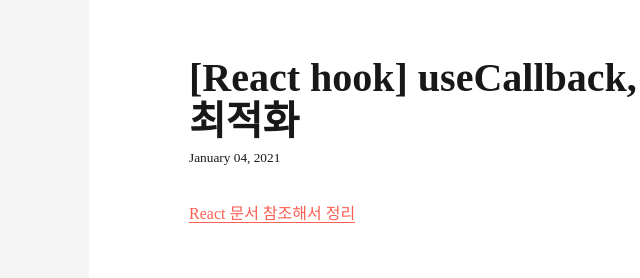
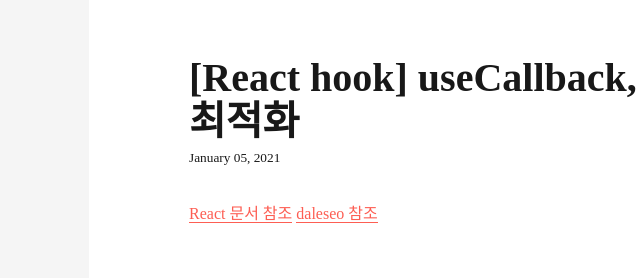
Before and after one commit to MinByeongChan/minbyeongchan.github.io, a Gatsby site: page /react-ch15-useCallback-post/ in a window 1280 px wide. Shown: the top 278 px of the page, 291-931 px from the left. Built offline with nearby package versions, Linux system fonts and the light colour scheme; Gatsby itself is replaced by a stand-in of ours; some packages are replaced by stand-ins of ours.

Commit message:
useCallback Post Update

```diff
--- a/content/blog/react-ch15-useCallback-post.md
+++ b/content/blog/react-ch15-useCallback-post.md
@@ -1,12 +1,13 @@
 ---
 title: '[React hook] useCallback, 컴포넌트 성능 최적화'
-date: '2021-01-04'
+date: '2021-01-05'
 categories: [React]
-tags: [React useMemo Hook]
+tags: [React useCallback Hook]
 comments: true
 ---
 
-[React 문서 참조해서 정리](https://ko.reactjs.org/docs/hooks-reference.html#usecallback)
+[React 문서 참조](https://ko.reactjs.org/docs/hooks-reference.html#usecallback)
+[daleseo 참조](https://www.daleseo.com/react-hooks-use-callback/)
 
 # useCallback
 
```
